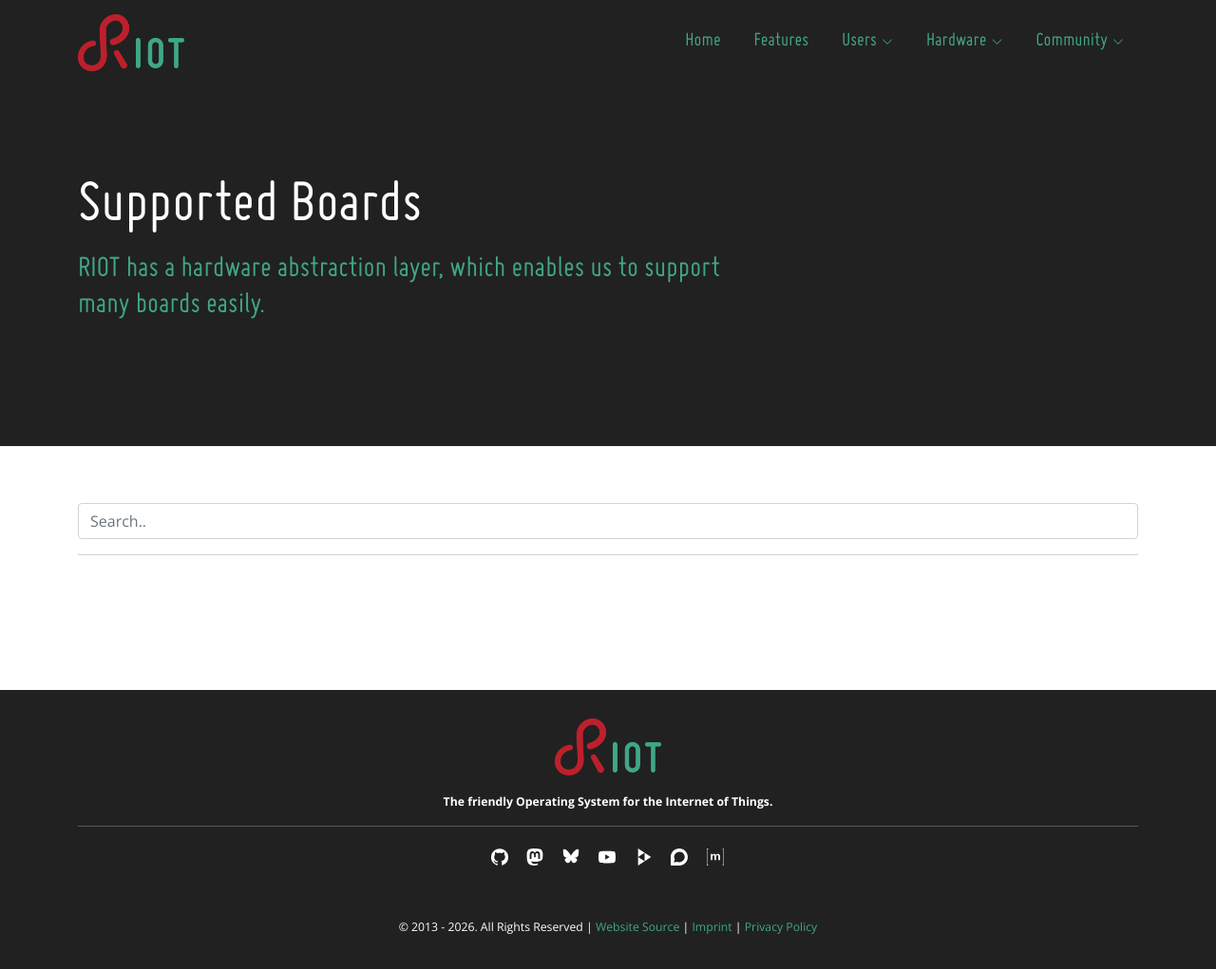
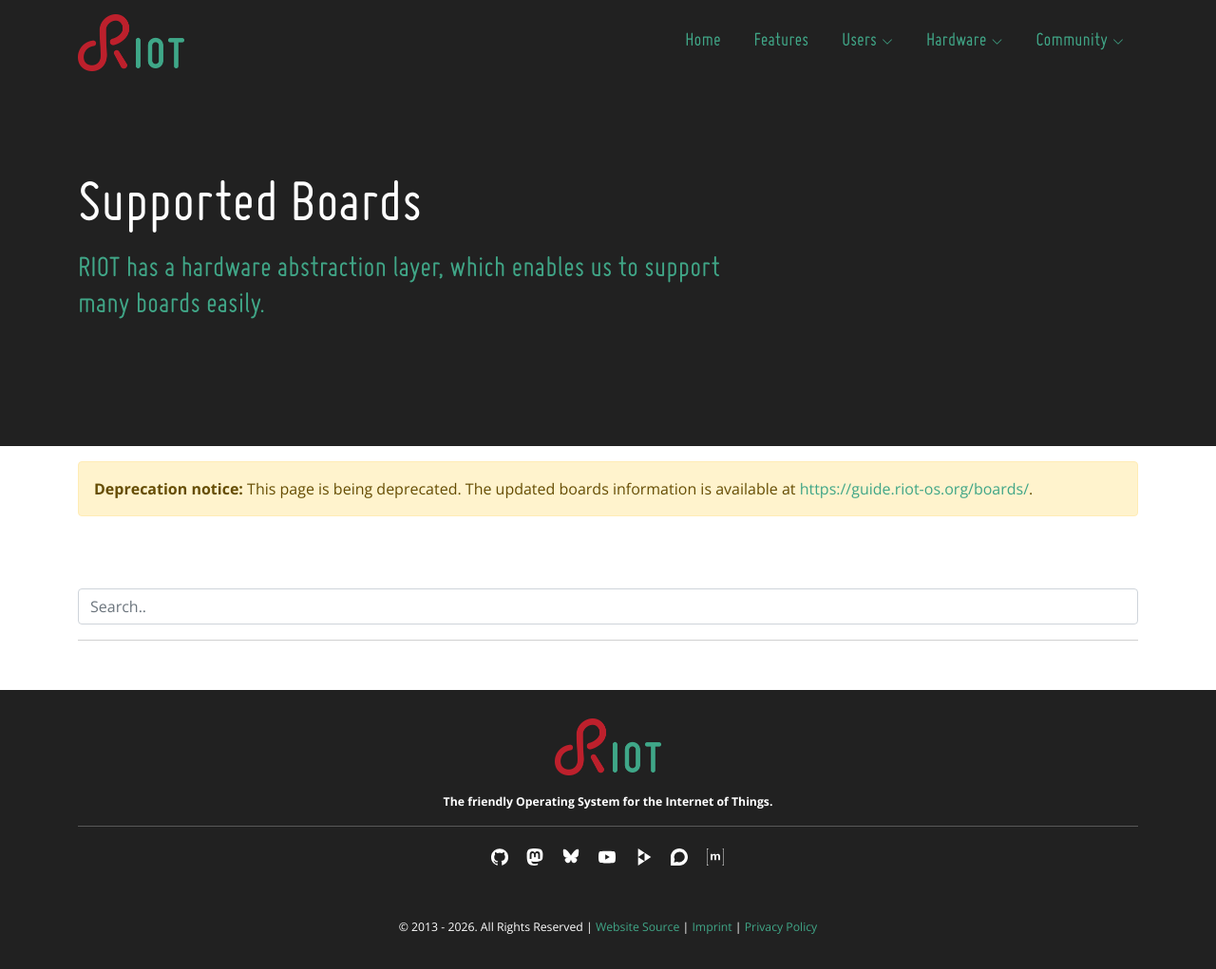
Before and after one commit to RIOT-OS/riot-os.org, a Jekyll site: the page built from boards.html, in a window 1280 px wide and 1021 px high. Shown: the whole window at 95% size. Built offline with Jekyll 4.4.1, drawn with Linux system fonts in a browser that asks for light colours; some web fonts are replaced.

Commit message:
cpu&boards: add deprecation warnings

```diff
--- a/boards.html
+++ b/boards.html
@@ -4,6 +4,14 @@
 subtitle: RIOT has a hardware abstraction layer, which enables us to support many boards easily.
 ---
 <main>
+  <!-- ======= Deprecation warning ======= -->
+  <div class="container mt-3">
+    <div class="alert alert-warning" role="alert">
+      <strong>Deprecation notice:</strong> This page is being deprecated.
+      The updated boards information is available at
+      <a href="https://guide.riot-os.org/boards/" target="_blank">https://guide.riot-os.org/boards/</a>.
+    </div>
+  </div>
   <!-- ======= Board Section ======= -->
   <section id="boards">
     <div class="container">
```
Also changed, not shown: cpus.html (+8 -0 lines).
